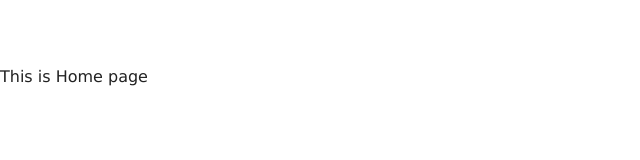
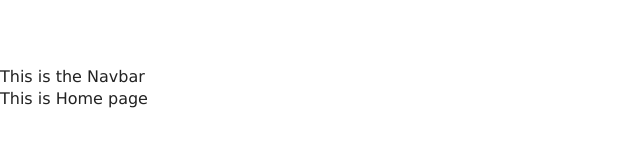
Before and after one commit to akintoluvic/beach-resort-app, a React (Create React App) app: page / in a window 1280 px wide. Shown: the top 160 px of the page, without its empty margins (0-640 px from the left). Built offline with nearby package versions, Linux system fonts and the light colour scheme.

Commit message:
added navbar

```diff
--- a/src/App.js
+++ b/src/App.js
@@ -2,6 +2,7 @@ import React from 'react';
 import { Route, Switch } from 'react-router-dom';
 
 import Home from "./pages/Home";
+import Navbar from "./components/Navbar";
 import Rooms from "./pages/Rooms";
 import SingleRoom from "./pages/SingleRoom";
 import Error from "./pages/Error";
@@ -13,6 +14,7 @@ import './App.css';
 function App() {
   return (
     <>
+      <Route component={Navbar} />
       <Switch>
         <Route exact path="/" component={Home} />
         <Route exact path="/rooms/" component={Rooms} />
--- /dev/null
+++ b/src/components/Navbar.js
@@ -0,0 +1,11 @@
+import React, { Component } from 'react';
+
+class Navbar extends Component {
+    render() {
+        return (
+            <div>This is the Navbar</div>
+         );
+    }
+}
+
+export default Navbar;
```
